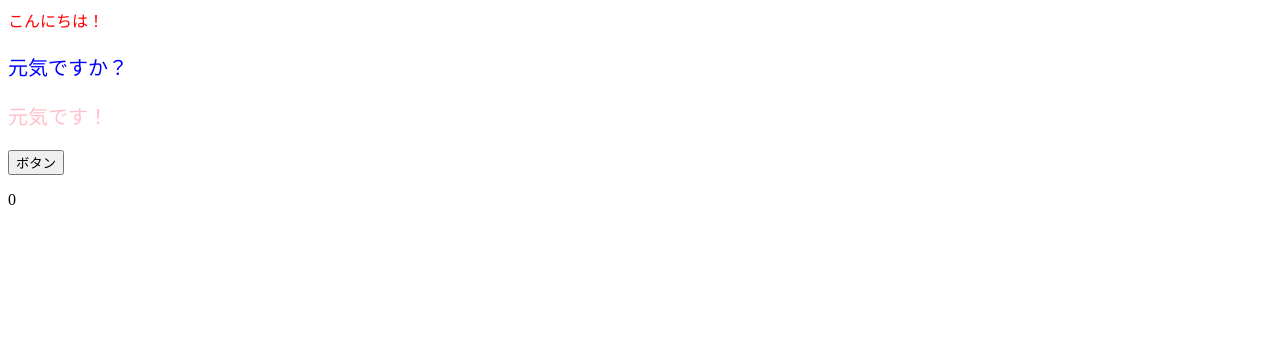
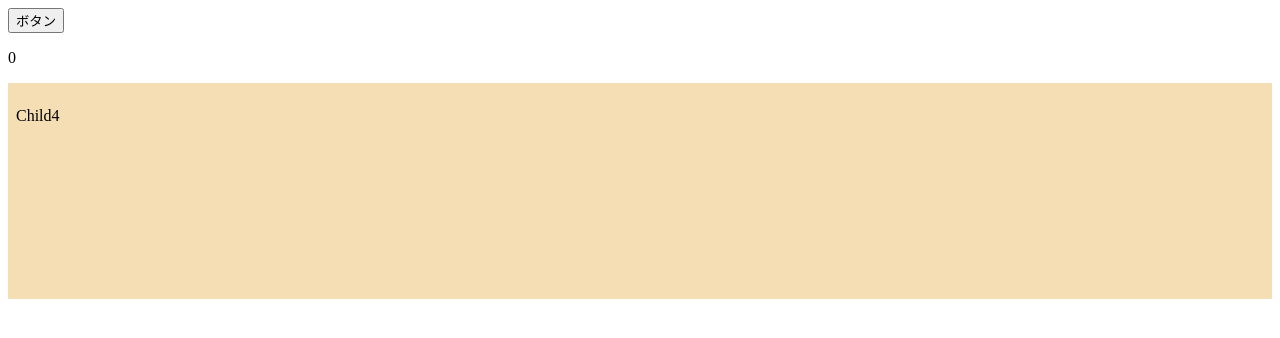
Before and after one commit to rtake/myapp, a React (Create React App) app: page / in a window 1280 px wide. Shown: the top 338 px of the page. Built offline with nearby package versions, Linux system fonts and the light colour scheme.

Commit message:
ComponentにChild4を追加

```diff
--- a/src/App.jsx
+++ b/src/App.jsx
@@ -1,5 +1,5 @@
 import { useState } from "react";
-import { ColoredMessage } from "./components/ColoredMessage";
+import { Child4 } from "./components/Child4";
 
 export const App = () => {
     const [num, setNum] = useState(0);
@@ -10,11 +10,9 @@ export const App = () => {
 
     return (
         <div>
-            <hl style={{ color: "red" }}>こんにちは！</hl>
-            <ColoredMessage color="blue">元気ですか？</ColoredMessage>
-            <ColoredMessage color="pink">元気です！</ColoredMessage>
             <button onClick={onClickButton}>ボタン</button>
             <p>{num}</p>
+            <Child4/>
         </div>
     );
 }
--- /dev/null
+++ b/src/components/Child4.jsx
@@ -0,0 +1,15 @@
+const style = {
+    height: "200px",
+    backgroundColor: "wheat",
+    padding: "8px"
+}
+
+export const Child4 = () => {
+    console.log("Child4 rendering");
+
+    return (
+        <div style={style}>
+            <p>Child4</p>
+        </div>
+    )
+}
```
